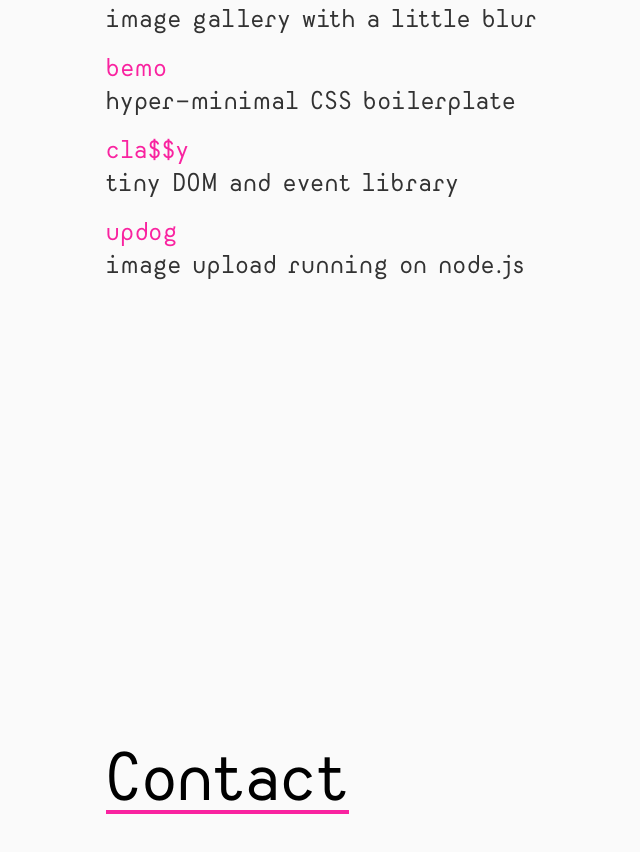
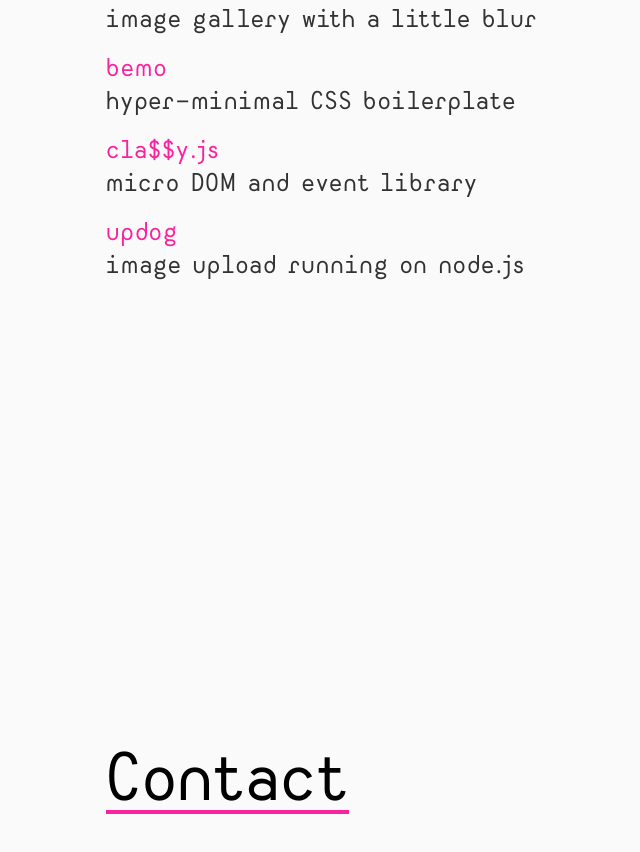
Before and after one commit to bitmap/bitmap.github.io, a website: page index.html in a window 1280 px wide. Shown: the part 8060-8912 px from the top of the page, without its empty margins (246-886 px from the left). Drawn offline with Linux system fonts and the light colour scheme.

Commit message:
update cla$$y desc

```diff
--- a/index.html
+++ b/index.html
@@ -89,8 +89,8 @@
             <p>hyper-minimal CSS boilerplate</p>
           </li>
           <li>
-            <a href="https://github.com/bitmap/classy" target="_blank">cla$$y</a>
-            <p>tiny DOM and event library</p>
+            <a href="https://github.com/bitmap/classy" target="_blank">cla$$y.js</a>
+            <p>micro DOM and event library</p>
           </li>
           <li>
             <a href="https://github.com/bitmap/updog" target="_blank">updog</a>
```
